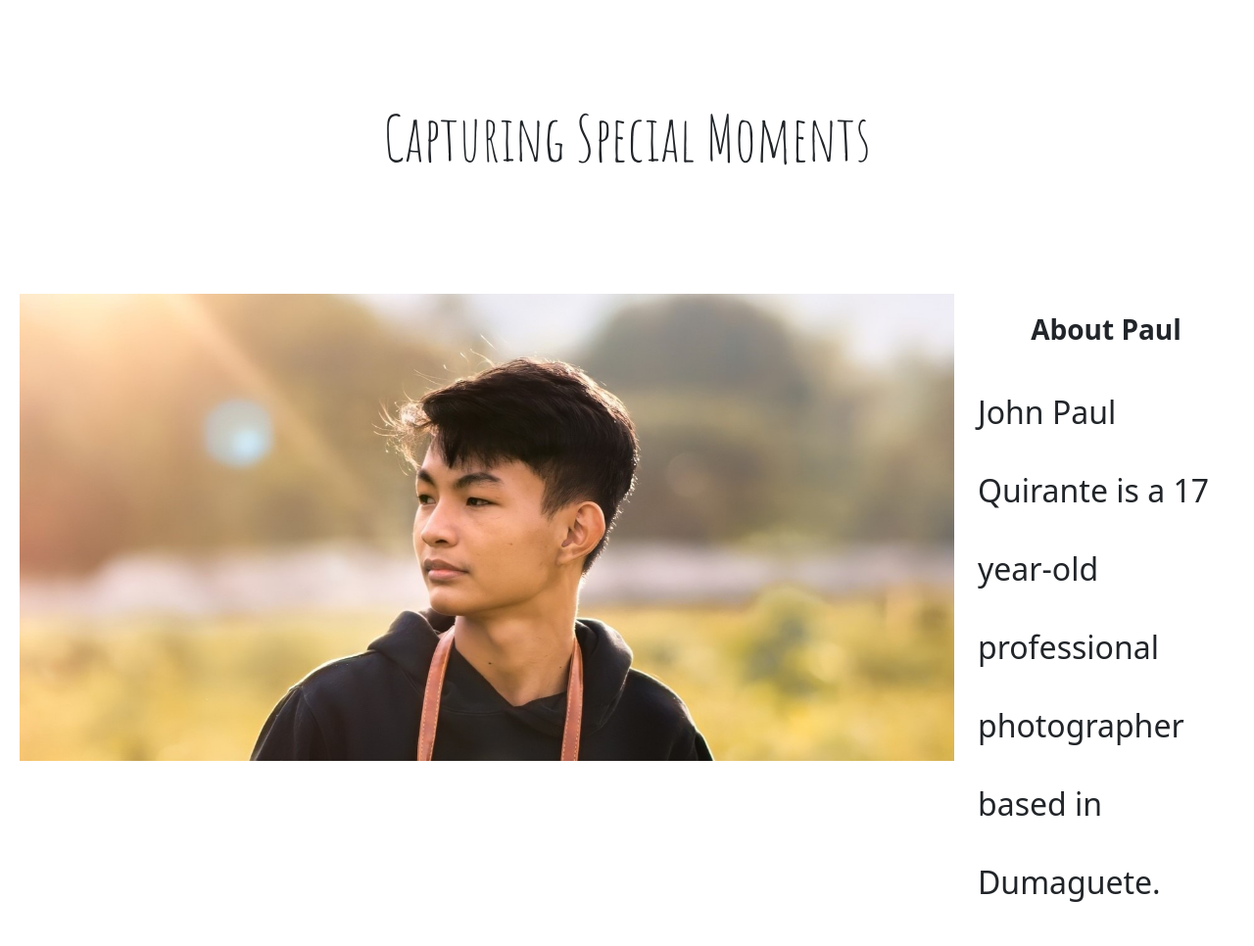
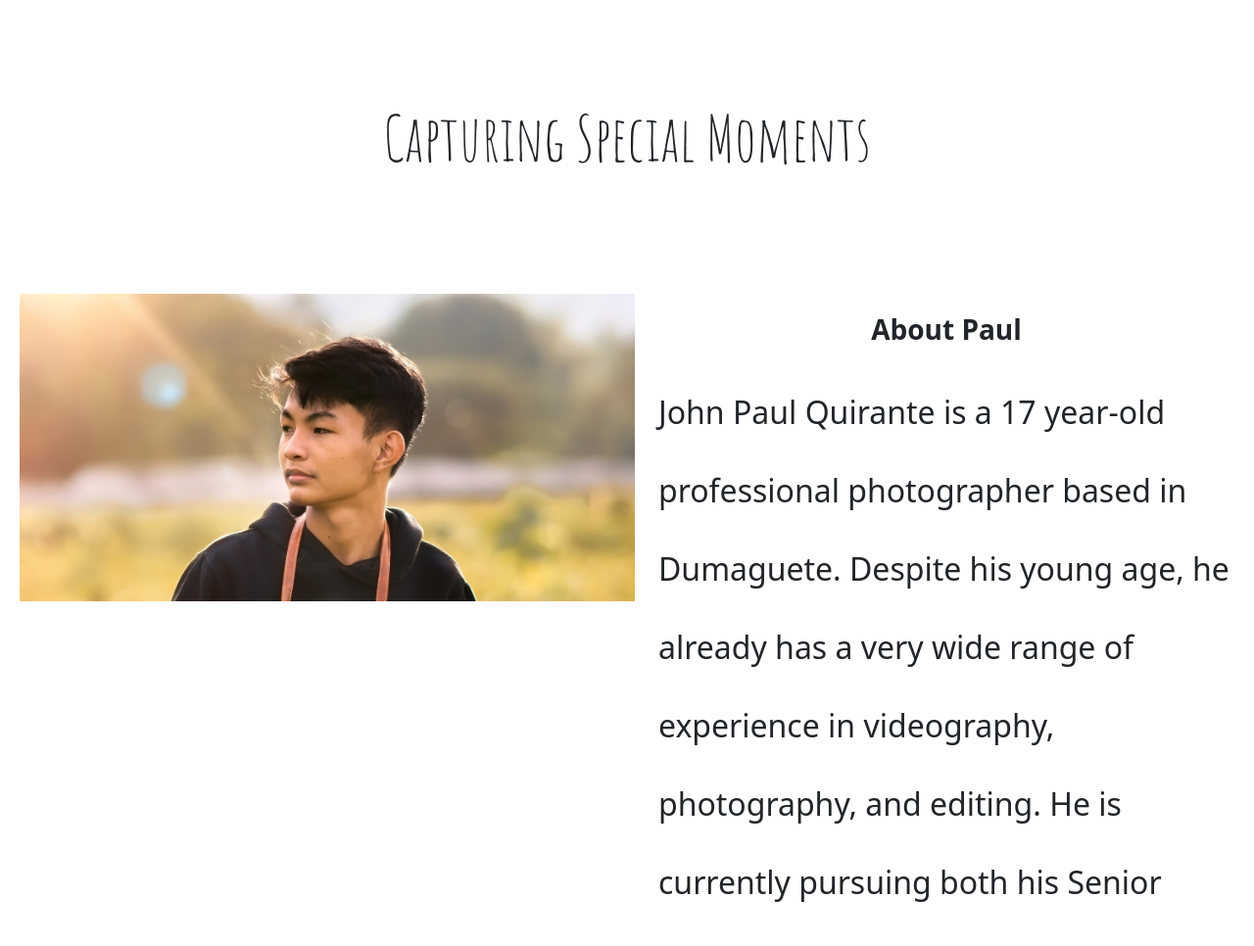
Before and after one commit to yen93/PaulVisuals, a plain HTML site: page index.html in a window 1280 px wide. Shown: the part 707-1673 px from the top of the page at 98% size. Drawn offline with nearby package versions, Linux system fonts and the light colour scheme; files that its build step writes are made by us from their sources.

Commit message:
adjusted about section ratio

```diff
--- a/index.html
+++ b/index.html
@@ -70,10 +70,10 @@
     </div>
 
     <div class="row" id="about">
-      <div class="col-lg-9">
+      <div class="col-lg-6">
         <img src="images/paul.jpg" style="width:100%; margin-left: 20px;">
       </div>
-      <div class="col-lg-3">
+      <div class="col-lg-6">
         <h3 style="padding-top:20px;"> About Paul</h3>
         <p style="padding: 20px; line-height:2.5;">John Paul Quirante is a 17 year-old professional photographer based in Dumaguete. Despite his young age, he already has a very wide range of experience in videography, photography, and editing. He is currently pursuing both his Senior High School education and his passion in photography.</p>
       </div>
```
